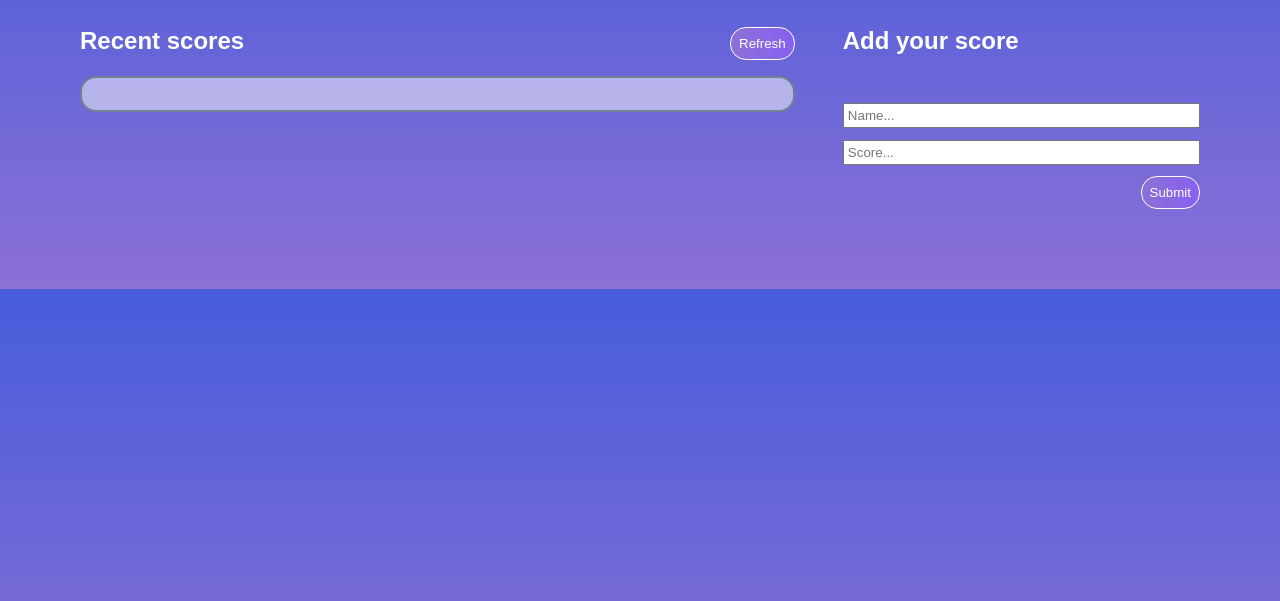
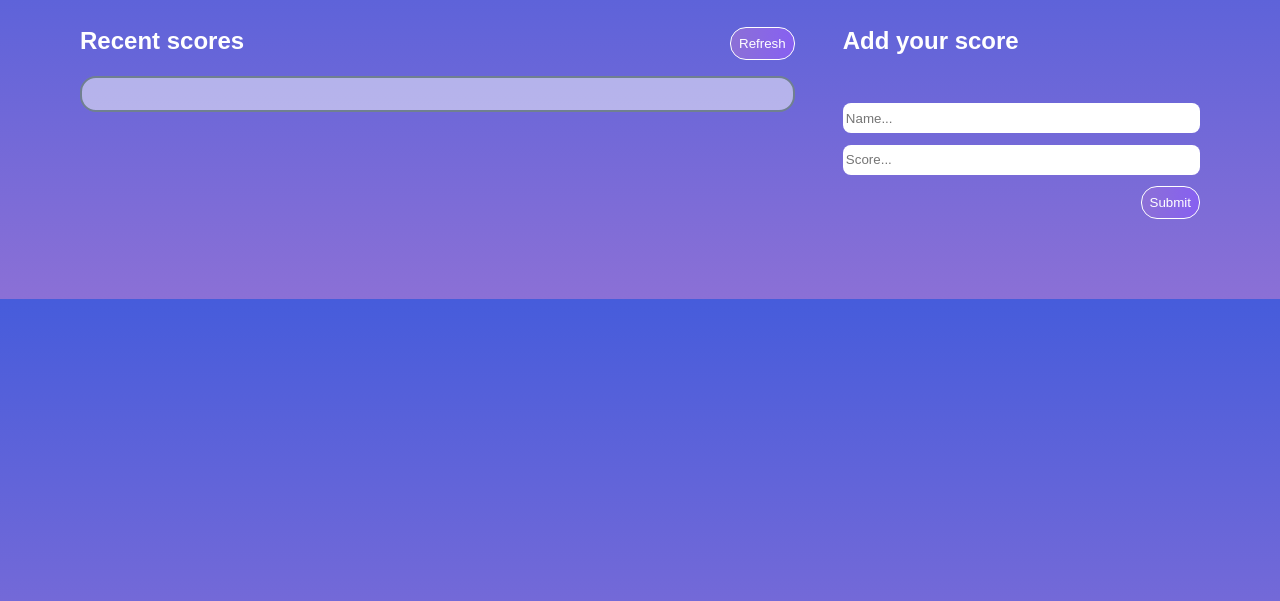
Before and after one commit to medaminedev66/leaderboard, a website built with webpack: page src/index.html in a window 1280 px wide. Shown: the part 159-760 px from the top of the page. Built offline with nearby package versions, Linux system fonts and the light colour scheme; no server answers.

Commit message:
Add a screenshot

```diff
--- a/src/style.css
+++ b/src/style.css
@@ -79,6 +79,9 @@ ul li:nth-child(even) {
 
 input {
   padding: 0.2rem;
+  border-radius: 0.5rem;
+  border: none;
+  min-height: 1.5rem;
 }
 
 .add {
```
Also changed, not shown: README.md, screenshot.JPG (added).
